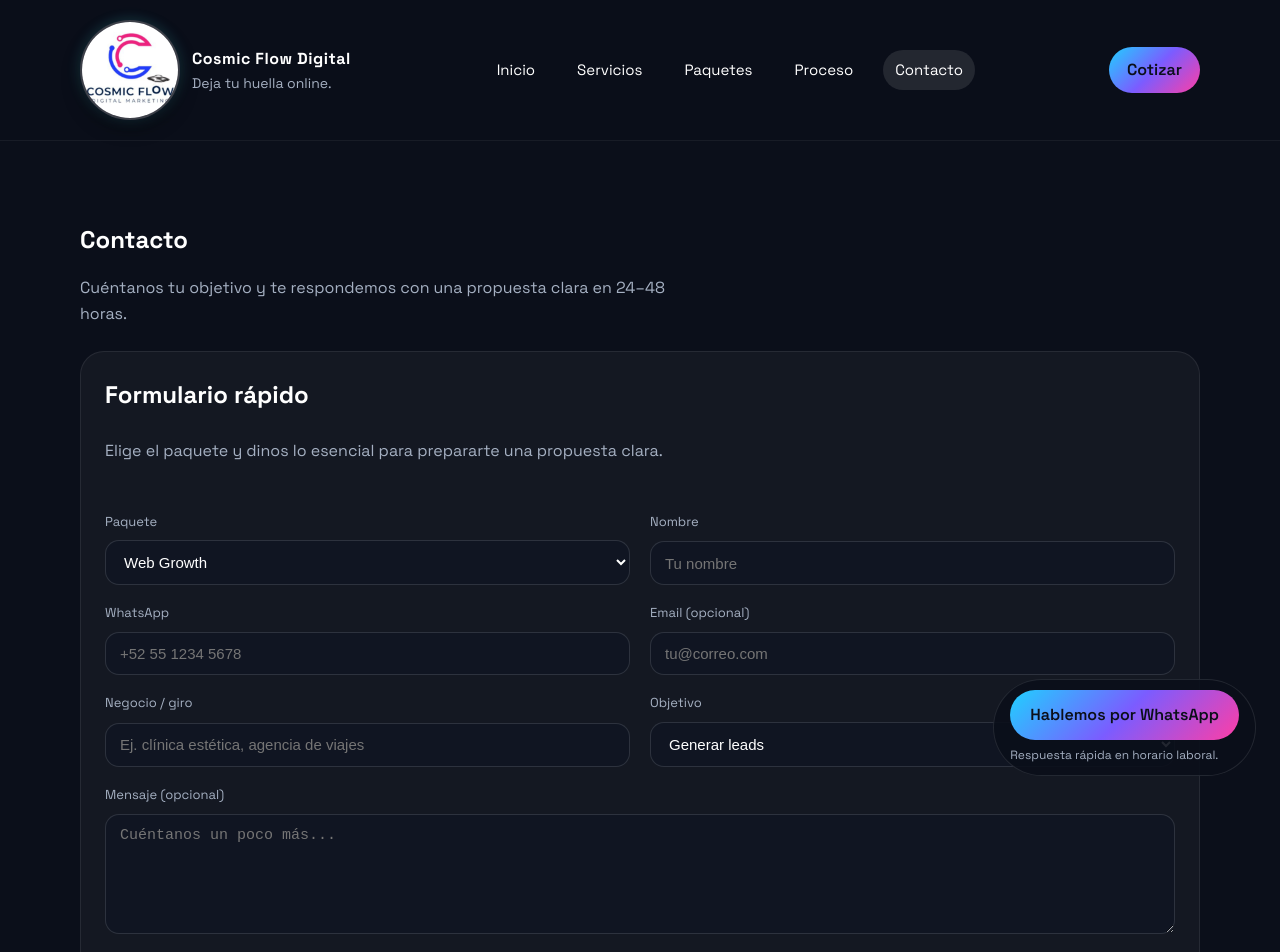
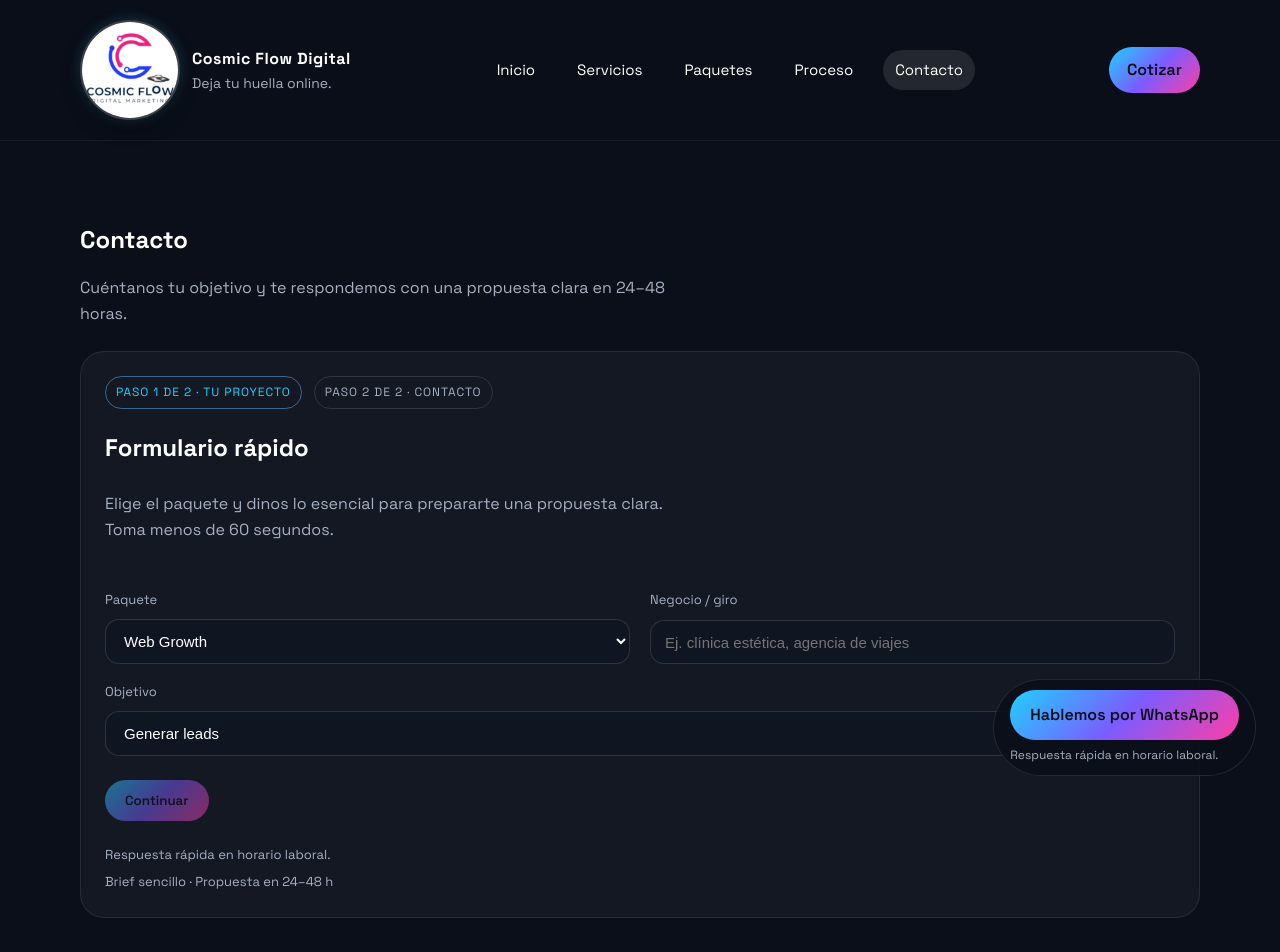
Before and after one commit to TheDarkManiter/CosmicFlowDigital, a React (Vite) app: page /contact in a window 1280 px wide. Shown: the top 952 px of the page. Built offline with nearby package versions, Linux system fonts and the light colour scheme.

Commit message:
primera version
Primera version de la pagina de cosmicflow

```diff
--- a/src/components/Footer.jsx
+++ b/src/components/Footer.jsx
@@ -12,6 +12,8 @@ const Footer = () => {
             className="footer-logo"
             src={logo}
             alt="Logo de Cosmic Flow Digital"
+            loading="lazy"
+            decoding="async"
           />
           <div>
             <p className="footer-title">Cosmic Flow Digital</p>
--- a/src/pages/Contact.jsx
+++ b/src/pages/Contact.jsx
@@ -13,6 +13,15 @@ const Contact = () => {
     ],
     []
   );
+  const packageMessageBySlug = useMemo(
+    () => ({
+      "web-start": "quiero una presencia profesional clara",
+      "web-growth": "quiero leads constantes y seguimiento",
+      "web-seo": "quiero posicionarme en Google y crecer orgánico",
+      "web-seo-redes": "quiero coherencia web+redes para crecer marca",
+    }),
+    []
+  );
   const defaultPackageSlug = "web-growth";
   const selectedPackageSlug = useMemo(() => {
     const slug = searchParams.get("package");
@@ -21,6 +30,13 @@ const Contact = () => {
     }
     return defaultPackageSlug;
   }, [packageOptions, searchParams]);
+  const utmSource = searchParams.get("utm_source");
+  const utmMedium = searchParams.get("utm_medium");
+  const utmCampaign = searchParams.get("utm_campaign");
+  const utmContent = searchParams.get("utm_content");
+  const utmValues = [utmSource, utmMedium, utmCampaign, utmContent];
+  const hasUtm = utmValues.some(Boolean);
+  const utmLine = utmValues.map((value) => value || "-").join("/");
 
   const [formData, setFormData] = useState({
     package: selectedPackageSlug,
@@ -33,6 +49,7 @@ const Contact = () => {
     consent: false,
   });
   const [touched, setTouched] = useState({});
+  const [step, setStep] = useState(1);
 
   useEffect(() => {
     setFormData((prev) => ({ ...prev, package: selectedPackageSlug }));
@@ -45,9 +62,10 @@ const Contact = () => {
     "business",
     "objective",
   ];
+  const step1Fields = ["package", "business", "objective"];
 
-  const getErrors = (data) => {
-    return requiredFields.reduce((acc, field) => {
+  const getErrors = (data, fields = requiredFields) => {
+    return fields.reduce((acc, field) => {
       const value = data[field];
       if (!value || value.toString().trim() === "") {
         acc[field] = "Este campo es obligatorio.";
@@ -57,15 +75,20 @@ const Contact = () => {
   };
 
   const errors = getErrors(formData);
+  const step1Errors = getErrors(formData, step1Fields);
   const isFormValid = Object.keys(errors).length === 0;
+  const isStep1Valid = Object.keys(step1Errors).length === 0;
 
   const packageLabel =
     packageOptions.find((option) => option.slug === formData.package)?.label ||
     "Web Growth";
 
   const buildMessage = () => {
+    const packageIntent =
+      packageMessageBySlug[formData.package] || packageMessageBySlug["web-growth"];
     const lines = [
-      `Hola, soy ${formData.name}. Quiero cotizar el paquete ${packageLabel}.`,
+      `Hola, soy ${formData.name}.`,
+      `Paquete: ${packageLabel} (${packageIntent}).`,
       `Negocio: ${formData.business}.`,
       `Objetivo: ${formData.objective}.`,
       `WhatsApp: ${formData.whatsapp}.`,
@@ -75,11 +98,18 @@ const Contact = () => {
       lines.push(`Email: ${formData.email}.`);
     }
 
-    if (formData.message) {
-      lines.push(`Detalles: ${formData.message}`);
-    }
+    lines.push(
+      `Detalles: ${
+        formData.message && formData.message.trim()
+          ? formData.message
+          : "Sin comentarios adicionales."
+      }`
+    );
 
     lines.push(`Consentimiento: ${formData.consent ? "Sí" : "No"}.`);
+    if (hasUtm) {
+      lines.push(`UTM: ${utmLine}`);
+    }
 
     return lines.join("\n");
   };
@@ -102,32 +132,53 @@ const Contact = () => {
     setTouched((prev) => ({ ...prev, [name]: true }));
   };
 
-  const touchRequiredFields = () => {
+  const touchFields = (fields) => {
     setTouched((prev) => ({
       ...prev,
-      ...requiredFields.reduce((acc, field) => {
+      ...fields.reduce((acc, field) => {
         acc[field] = true;
         return acc;
       }, {}),
     }));
   };
 
+  const handleContinue = () => {
+    if (!isStep1Valid) {
+      touchFields(step1Fields);
+      return;
+    }
+    setStep(2);
+  };
+
+  const runIfValid = (action) => {
+    if (!isFormValid) {
+      touchFields(requiredFields);
+      return;
+    }
+    action();
+  };
+
   const handleSubmit = (event) => {
     event.preventDefault();
-    if (!isFormValid) {
-      touchRequiredFields();
-      return;
-    }
+    runIfValid(() => {
       const whatsappUrl = `https://wa.me/525578296609?text=${encodedMessage}`;
       window.open(whatsappUrl, "_blank", "noopener,noreferrer");
+    });
   };
 
   const handleEmailClick = () => {
-    if (!isFormValid) {
-      touchRequiredFields();
+    runIfValid(() => {
+      window.location.href = mailtoHref;
+    });
+  };
+
+  const handleFormSubmit = (event) => {
+    if (step === 1) {
+      event.preventDefault();
+      handleContinue();
       return;
     }
-    window.location.href = mailtoHref;
+    handleSubmit(event);
   };
 
   return (
@@ -147,13 +198,28 @@ const Contact = () => {
         </p>
         <div className="contact-card contact-form-card">
           <div className="form-header">
+            <div className="step-indicator" role="list">
+              <span
+                className={step === 1 ? "step active" : "step"}
+                aria-current={step === 1 ? "step" : undefined}
+              >
+                Paso 1 de 2 · Tu proyecto
+              </span>
+              <span
+                className={step === 2 ? "step active" : "step"}
+                aria-current={step === 2 ? "step" : undefined}
+              >
+                Paso 2 de 2 · Contacto
+              </span>
+            </div>
             <h2>Formulario rápido</h2>
             <p className="lead">
               Elige el paquete y dinos lo esencial para prepararte una propuesta
-              clara.
+              clara. Toma menos de 60 segundos.
             </p>
           </div>
-          <form className="contact-form" onSubmit={handleSubmit}>
+          <form className="contact-form" onSubmit={handleFormSubmit}>
+            {step === 1 ? (
               <div className="form-grid">
                 <div className="form-field">
                   <label htmlFor="package">Paquete</label>
@@ -164,6 +230,7 @@ const Contact = () => {
                     onChange={handleChange}
                     onBlur={handleBlur}
                     aria-invalid={Boolean(touched.package && errors.package)}
+                    required
                   >
                     {packageOptions.map((option) => (
                       <option key={option.slug} value={option.slug}>
@@ -175,6 +242,50 @@ const Contact = () => {
                     <span className="form-error">{errors.package}</span>
                   ) : null}
                 </div>
+                <div className="form-field">
+                  <label htmlFor="business">Negocio / giro</label>
+                  <input
+                    id="business"
+                    name="business"
+                    type="text"
+                    placeholder="Ej. clínica estética, agencia de viajes"
+                    value={formData.business}
+                    onChange={handleChange}
+                    onBlur={handleBlur}
+                    aria-invalid={Boolean(touched.business && errors.business)}
+                    required
+                  />
+                  {touched.business && errors.business ? (
+                    <span className="form-error">{errors.business}</span>
+                  ) : null}
+                </div>
+                <div className="form-field full-width">
+                  <label htmlFor="objective">Objetivo</label>
+                  <select
+                    id="objective"
+                    name="objective"
+                    value={formData.objective}
+                    onChange={handleChange}
+                    onBlur={handleBlur}
+                    aria-invalid={Boolean(touched.objective && errors.objective)}
+                    required
+                  >
+                    <option value="Generar leads">Generar leads</option>
+                    <option value="Vender en línea">Vender en línea</option>
+                    <option value="Posicionarme (SEO)">
+                      Posicionarme (SEO)
+                    </option>
+                    <option value="Lanzar una campaña">
+                      Lanzar una campaña
+                    </option>
+                  </select>
+                  {touched.objective && errors.objective ? (
+                    <span className="form-error">{errors.objective}</span>
+                  ) : null}
+                </div>
+              </div>
+            ) : (
+              <div className="form-grid">
                 <div className="form-field">
                   <label htmlFor="name">Nombre</label>
                   <input
@@ -220,47 +331,6 @@ const Contact = () => {
                     onChange={handleChange}
                   />
                 </div>
-              <div className="form-field">
-                <label htmlFor="business">Negocio / giro</label>
-                <input
-                  id="business"
-                  name="business"
-                  type="text"
-                  placeholder="Ej. clínica estética, agencia de viajes"
-                  value={formData.business}
-                  onChange={handleChange}
-                  onBlur={handleBlur}
-                  aria-invalid={Boolean(touched.business && errors.business)}
-                  required
-                />
-                {touched.business && errors.business ? (
-                  <span className="form-error">{errors.business}</span>
-                ) : null}
-              </div>
-              <div className="form-field">
-                <label htmlFor="objective">Objetivo</label>
-                <select
-                  id="objective"
-                  name="objective"
-                  value={formData.objective}
-                  onChange={handleChange}
-                  onBlur={handleBlur}
-                  aria-invalid={Boolean(touched.objective && errors.objective)}
-                  required
-                >
-                  <option value="Generar leads">Generar leads</option>
-                  <option value="Vender en línea">Vender en línea</option>
-                  <option value="Posicionarme (SEO)">
-                    Posicionarme (SEO)
-                  </option>
-                  <option value="Lanzar una campaña">
-                    Lanzar una campaña
-                  </option>
-                </select>
-                {touched.objective && errors.objective ? (
-                  <span className="form-error">{errors.objective}</span>
-                ) : null}
-              </div>
                 <div className="form-field full-width">
                   <label htmlFor="message">Mensaje (opcional)</label>
                   <textarea
@@ -285,7 +355,19 @@ const Contact = () => {
                   </label>
                 </div>
               </div>
+            )}
             <div className="form-actions">
+              {step === 1 ? (
+                <button
+                  className="cta-button"
+                  type="button"
+                  onClick={handleContinue}
+                  disabled={!isStep1Valid}
+                >
+                  Continuar
+                </button>
+              ) : (
+                <>
                   <button className="cta-button" type="submit">
                     Enviar por WhatsApp
                   </button>
@@ -297,6 +379,8 @@ const Contact = () => {
                   >
                     Enviar por correo
                   </button>
+                </>
+              )}
             </div>
             <div className="form-trust">
               <p>Respuesta rápida en horario laboral.</p>
--- a/src/pages/Home.jsx
+++ b/src/pages/Home.jsx
@@ -1,5 +1,6 @@
 import { Helmet } from "react-helmet-async";
 import { Link } from "react-router-dom";
+import fbaLogo from "../assets/clients/logo-fighting-bulls-academy.svg";
 
 const Home = () => {
   return (
@@ -23,12 +24,12 @@ const Home = () => {
         <div className="hero-inner">
           <div className="hero-copy">
             <p className="eyebrow">Desarrollo web con enfoque en resultados</p>
-            <h1>Deja tu huella online con una web que vende.</h1>
+            <h1>Deja tu huella online con una web que vende</h1>
             <p className="lead">
               Somos un estudio que diseña y construye sitios web que se ven bien
               y funcionan mejor. Te ayudamos a atraer clientes, generar leads y
               convertir visitas en ventas con una presencia digital clara y
-              profesional.
+              profesional
             </p>
             <ul className="hero-bullets">
               <li>Velocidad que se nota</li>
@@ -84,7 +85,7 @@ const Home = () => {
             </ul>
             <p className="fineprint">
               Los resultados dependen de tu industria, tu inversión y la
-              ejecución.
+              ejecución
             </p>
           </div>
           <div className="stack-metrics">
@@ -111,10 +112,10 @@ const Home = () => {
       <div className="home-section">
         <div className="container">
           <div className="section-heading">
-            <h2>Resultados claros. Proceso transparente.</h2>
+            <h2>Resultados claros + Proceso transparente</h2>
             <p className="lead">
               Combinamos estrategia, diseño y desarrollo para avanzar rápido sin
-              perder calidad.
+              perder calidad
             </p>
           </div>
           <ul className="trust-list">
@@ -212,28 +213,52 @@ const Home = () => {
           </div>
           <div className="project-grid">
             <article className="feature-card project-card">
-              <p className="project-tag">Caso ejemplo (demo interno)</p>
-              <h3>Brisa Norte Bistro</h3>
-              <p>Reservas y visibilidad local.</p>
-              <p className="project-result">+28% reservas online</p>
+              <p className="project-tag">Cliente</p>
+              <div className="project-header">
+                <img
+                  className="project-logo"
+                  src={fbaLogo}
+                  alt="Logo Fighting Bulls Academy"
+                  loading="lazy"
+                  decoding="async"
+                />
+                <div>
+                  <h3>Fighting Bulls Academy</h3>
+                  <p>
+                    Sitio web enfocado en conversión para academia de artes
+                    marciales.
+                  </p>
+                </div>
+              </div>
+              <p className="project-result">
+                Web responsive · CTA a WhatsApp · Estructura clara
+              </p>
+              <a
+                className="text-link project-link"
+                href="https://fightingbullsacademy.netlify.app/"
+                target="_blank"
+                rel="noreferrer"
+              >
+                Ver sitio
+              </a>
             </article>
             <article className="feature-card project-card">
-              <p className="project-tag">Caso ejemplo (demo interno)</p>
+              <p className="project-tag">Demo interno</p>
               <h3>Pulse Fit Studio</h3>
               <p>Leads para membresías.</p>
-              <p className="project-result">3.1x tasa de registro</p>
+              <p className="project-result">Estructura lista para leads</p>
             </article>
             <article className="feature-card project-card">
-              <p className="project-tag">Caso ejemplo (demo interno)</p>
+              <p className="project-tag">Demo interno</p>
               <h3>Nexa Realty</h3>
               <p>Prospectos calificados.</p>
-              <p className="project-result">+42% leads calificados</p>
+              <p className="project-result">Calificación de prospectos</p>
             </article>
             <article className="feature-card project-card">
-              <p className="project-tag">Caso ejemplo (demo interno)</p>
+              <p className="project-tag">Demo interno</p>
               <h3>Soluna Market</h3>
               <p>Conversión en carrito.</p>
-              <p className="project-result">+19% conversión</p>
+              <p className="project-result">Checkout claro y confiable</p>
             </article>
           </div>
         </div>
--- a/src/pages/Packages.jsx
+++ b/src/pages/Packages.jsx
@@ -77,7 +77,7 @@ const Packages = () => {
               key={plan.title}
               {...plan}
               ctaLabel="Solicitar propuesta"
-              ctaTo={`/contact?package=${plan.slug}`}
+              ctaTo={`/contact?package=${plan.slug}&utm_source=site&utm_medium=cta&utm_campaign=packages&utm_content=${plan.slug}`}
             />
           ))}
         </div>
--- a/src/styles/global.css
+++ b/src/styles/global.css
@@ -296,6 +296,24 @@ ul {
   gap: 8px;
 }
 
+.project-header {
+  display: flex;
+  gap: 12px;
+  align-items: center;
+  flex-wrap: wrap;
+}
+
+.project-logo {
+  width: 320px;
+  height: 320px;
+  object-fit: contain;
+  border-radius: 16px;
+  background: rgba(255, 255, 255, 0.08);
+  padding: 10px;
+  border: 1px solid rgba(255, 255, 255, 0.12);
+  box-shadow: 0 10px 22px rgba(0, 0, 0, 0.25);
+}
+
 .project-tag {
   font-size: 12px;
   text-transform: uppercase;
@@ -306,6 +324,10 @@ ul {
 .project-result {
   font-weight: 600;
   color: var(--color-electric-blue);
+}
+
+.project-link {
+  margin-top: 8px;
 }
 
 .text-link {
@@ -427,6 +449,29 @@ ul {
   gap: 12px;
 }
 
+.step-indicator {
+  display: flex;
+  gap: 12px;
+  margin-bottom: 12px;
+  font-size: 12px;
+  text-transform: uppercase;
+  letter-spacing: 0.08em;
+  color: var(--color-muted);
+}
+
+.step-indicator .step {
+  display: inline-flex;
+  align-items: center;
+  padding: 6px 10px;
+  border-radius: 999px;
+  border: 1px solid rgba(255, 255, 255, 0.12);
+}
+
+.step-indicator .step.active {
+  color: var(--color-electric-blue);
+  border-color: rgba(99, 179, 255, 0.5);
+}
+
 .cta-button:disabled {
   opacity: 0.5;
   cursor: not-allowed;
```
Also changed, not shown: src/assets/clients/logo-fighting-bulls-academy.svg (added). Lines whose indentation alone changed are shown as unchanged.
